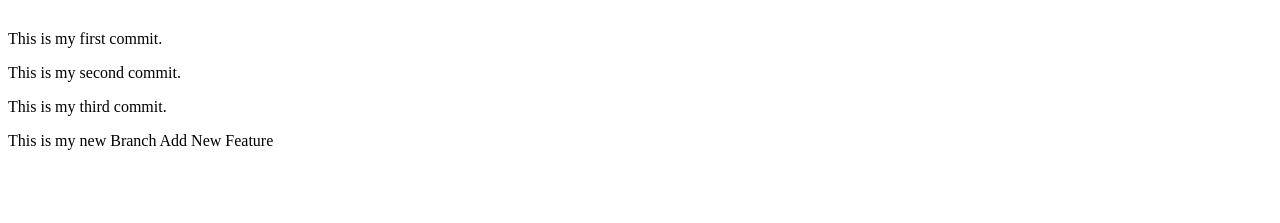
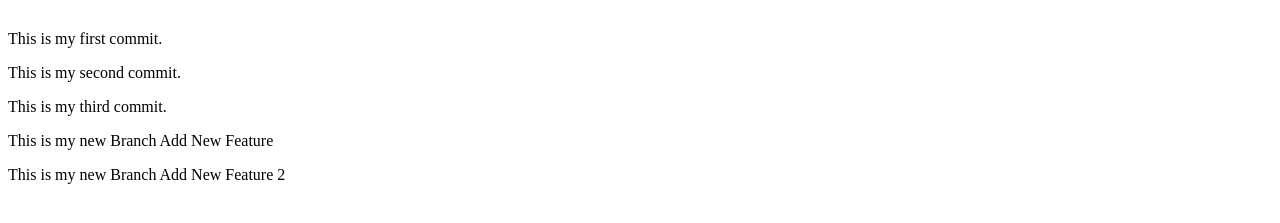
Before and after one commit to minbanyartalahtaw/Git-Train, a plain HTML site: page index.html in a window 1280 px wide. Shown: the part 135-358 px from the top of the page. Drawn offline with Linux system fonts and the light colour scheme.

Commit message:
add new feature 2

```diff
--- a/index.html
+++ b/index.html
@@ -13,5 +13,6 @@
     <p>This is my third commit.</p>
 
     <p>This is my new Branch Add New Feature</p>
+    <p>This is my new Branch Add New Feature 2</p>
 </body>
 </html>
```
